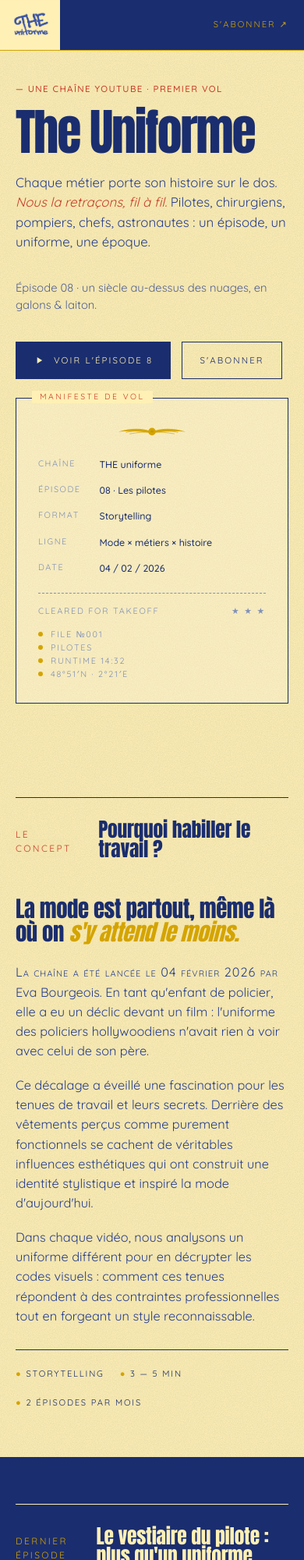
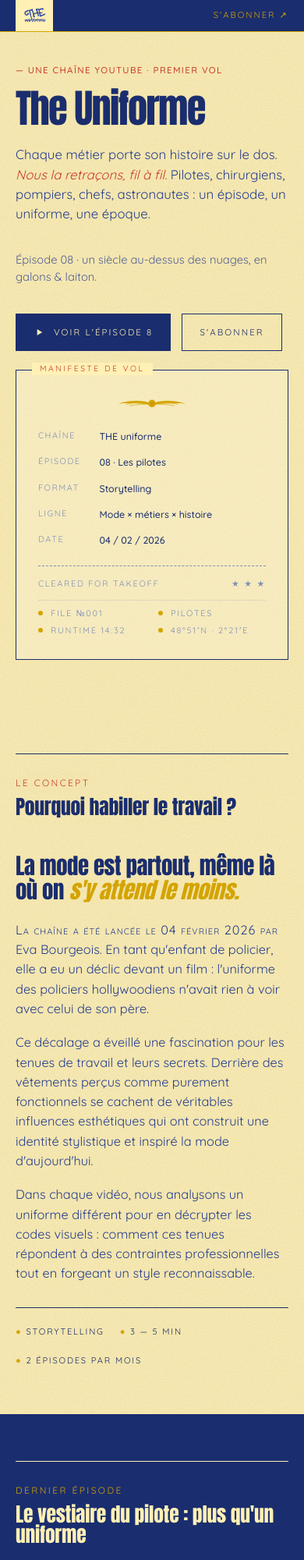
Before and after one commit to moha-dc/THE-uniforme, a website: page index.html in a window 390 px wide. Shown: the top 2000 px of the page at 78% size. Drawn offline with Linux system fonts and the light colour scheme.

Commit message:
Responsive : header padding, H1 min-size, logo mobile, section headers wrap, map

```diff
--- a/index.html
+++ b/index.html
@@ -42,9 +42,9 @@
 
 <!-- ========================= FLIGHT STRIP ========================= -->
 <header class="sticky top-0 z-50 bg-ink text-bone border-b border-gold">
-  <div class="max-w-site mx-auto pr-[clamp(20px,4vw,64px)] flex items-center justify-between gap-6 font-sans text-[0.7rem] uppercase tracking-[0.18em]">
+  <div class="max-w-site mx-auto px-[clamp(20px,4vw,64px)] flex items-center justify-between gap-6 font-sans text-[0.7rem] uppercase tracking-[0.18em]">
     <a href="/" class="text-gold-2 font-bold tracking-[0.18em] uppercase flex items-center gap-2.5 [text-shadow:0_0_14px_rgba(240,196,24,0.6)]">
-      <img src="logo.webp" alt="" class="h-16 w-auto block shrink-0 object-contain" fetchpriority="high" decoding="async" />
+      <img src="logo.webp" alt="" class="h-10 sm:h-14 w-auto block shrink-0 object-contain" fetchpriority="high" decoding="async" />
       <span class="sr-only">The Uniforme — accueil</span>
     </a>
     <a href="#abonner" class="text-gold">S'abonner ↗</a>
@@ -60,11 +60,11 @@
       <div>
         <div class="font-sans uppercase tracking-[0.12em] font-medium text-[0.72rem] text-rust mb-[18px]">— Une chaîne YouTube · Premier vol</div>
 
-        <h1 class="font-display font-light leading-[0.88] tracking-[-0.035em] text-[clamp(4rem,13vw,11rem)] mb-6">
+        <h1 class="font-display font-light leading-[0.88] tracking-[-0.035em] text-[clamp(3rem,13vw,11rem)] mb-6">
           The <span class="font-light">Uniforme</span>
         </h1>
 
-        <p class="max-w-[38ch] text-[clamp(1.05rem,1.4vw,1.25rem)] leading-[1.5] text-ink-2 mb-9">
+        <p class="w-full max-w-[38ch] text-[clamp(1.05rem,1.4vw,1.25rem)] leading-[1.5] text-ink-2 mb-9">
           Chaque métier porte son histoire sur le dos. <em class="italic text-rust not-italic" style="font-style:italic">Nous la retraçons, fil à fil.</em>
           Pilotes, chirurgiens, pompiers, chefs, astronautes&nbsp;: un épisode, un uniforme, une époque.
         </p>
@@ -125,7 +125,7 @@
 <!-- ========================= MANIFESTO ========================= -->
 <section class="py-[clamp(60px,9vw,130px)]">
   <div class="max-w-site mx-auto px-[clamp(20px,4vw,64px)]">
-    <header class="flex items-baseline gap-6 border-t border-ink pt-7 mb-12 reveal">
+    <header class="flex flex-wrap items-baseline gap-x-6 gap-y-2 border-t border-ink pt-7 mb-12 reveal">
       <span class="font-sans text-[0.75rem] tracking-[0.2em] text-rust uppercase [text-shadow:0_0_18px_rgba(204,59,40,0.25)]">Le concept</span>
       <h2 class="font-display font-light text-[clamp(1.6rem,3.4vw,2.6rem)] leading-none tracking-[-0.01em]">Pourquoi habiller le travail&nbsp;?</h2>
     </header>
@@ -153,7 +153,7 @@ La mode est partout, même là où on <em class="text-gold">s'y attend le moins.
 <!-- ========================= EPISODE 01 — VIDEO ========================= -->
 <section class="py-[clamp(60px,9vw,130px)] bg-ink text-bone" id="episode">
   <div class="max-w-site mx-auto px-[clamp(20px,4vw,64px)]">
-    <header class="flex items-baseline gap-6 border-t border-bone pt-7 mb-12 reveal">
+    <header class="flex flex-wrap items-baseline gap-x-6 gap-y-2 border-t border-bone pt-7 mb-12 reveal">
       <span class="font-sans text-[0.75rem] tracking-[0.2em] text-gold uppercase">Dernier épisode</span>
       <h2 class="font-display font-light text-[clamp(1.6rem,3.4vw,2.6rem)] leading-none tracking-[-0.01em] text-bone">Le vestiaire du pilote&nbsp;: plus qu'un uniforme</h2>
     </header>
@@ -195,7 +195,7 @@ La mode est partout, même là où on <em class="text-gold">s'y attend le moins.
 <!-- ========================= TIMELINE ========================= -->
 <section class="py-[clamp(60px,9vw,130px)]">
   <div class="max-w-site mx-auto px-[clamp(20px,4vw,64px)]">
-    <header class="flex items-baseline gap-6 border-t border-ink pt-7 mb-12 reveal">
+    <header class="flex flex-wrap items-baseline gap-x-6 gap-y-2 border-t border-ink pt-7 mb-12 reveal">
       <span class="font-sans text-[0.75rem] tracking-[0.2em] text-rust uppercase [text-shadow:0_0_18px_rgba(204,59,40,0.25)]">Dans l'épisode</span>
       <h2 class="font-display font-light text-[clamp(1.6rem,3.4vw,2.6rem)] leading-none tracking-[-0.01em]">De la combinaison de cuir au pilote sans cravate</h2>
     </header>
@@ -258,7 +258,7 @@ La mode est partout, même là où on <em class="text-gold">s'y attend le moins.
 <!-- ========================= NOS ÉPISODES ========================= -->
 <section class="py-[clamp(60px,9vw,130px)] bg-bone-2">
   <div class="max-w-site mx-auto px-[clamp(20px,4vw,64px)]">
-    <header class="flex items-baseline gap-6 border-t border-ink pt-7 mb-12 reveal">
+    <header class="flex flex-wrap items-baseline gap-x-6 gap-y-2 border-t border-ink pt-7 mb-12 reveal">
       <span class="font-sans text-[0.75rem] tracking-[0.2em] text-rust uppercase [text-shadow:0_0_18px_rgba(204,59,40,0.25)]">Nos épisodes</span>
       <h2 class="font-display font-light text-[clamp(1.6rem,3.4vw,2.6rem)] leading-none tracking-[-0.01em]">Tous les épisodes</h2>
     </header>
@@ -330,7 +330,7 @@ La mode est partout, même là où on <em class="text-gold">s'y attend le moins.
 <!-- ========================= LOCALISATION ========================= -->
 <section class="py-[clamp(60px,9vw,130px)] bg-bone">
   <div class="max-w-site mx-auto px-[clamp(20px,4vw,64px)]">
-    <header class="flex items-baseline gap-6 border-t border-ink pt-7 mb-12 reveal">
+    <header class="flex flex-wrap items-baseline gap-x-6 gap-y-2 border-t border-ink pt-7 mb-12 reveal">
       <span class="font-sans text-[0.75rem] tracking-[0.2em] text-rust uppercase [text-shadow:0_0_18px_rgba(204,59,40,0.25)]">Localisation</span>
       <h2 class="font-display font-light text-[clamp(1.6rem,3.4vw,2.6rem)] leading-none tracking-[-0.01em]">Nous retrouver à Paris</h2>
     </header>
@@ -358,7 +358,7 @@ La mode est partout, même là où on <em class="text-gold">s'y attend le moins.
       </div>
 
       <!-- Carte -->
-      <div class="border border-ink overflow-hidden aspect-[16/9] lg:aspect-[16/7]">
+      <div class="border border-ink overflow-hidden aspect-video">
         <iframe
           src="https://maps.google.com/maps?q=Digital+Campus+Paris+République+75011&output=embed&z=16&hl=fr"
           title="Localisation Digital Campus Paris"
```
Also changed, not shown: style.css.
